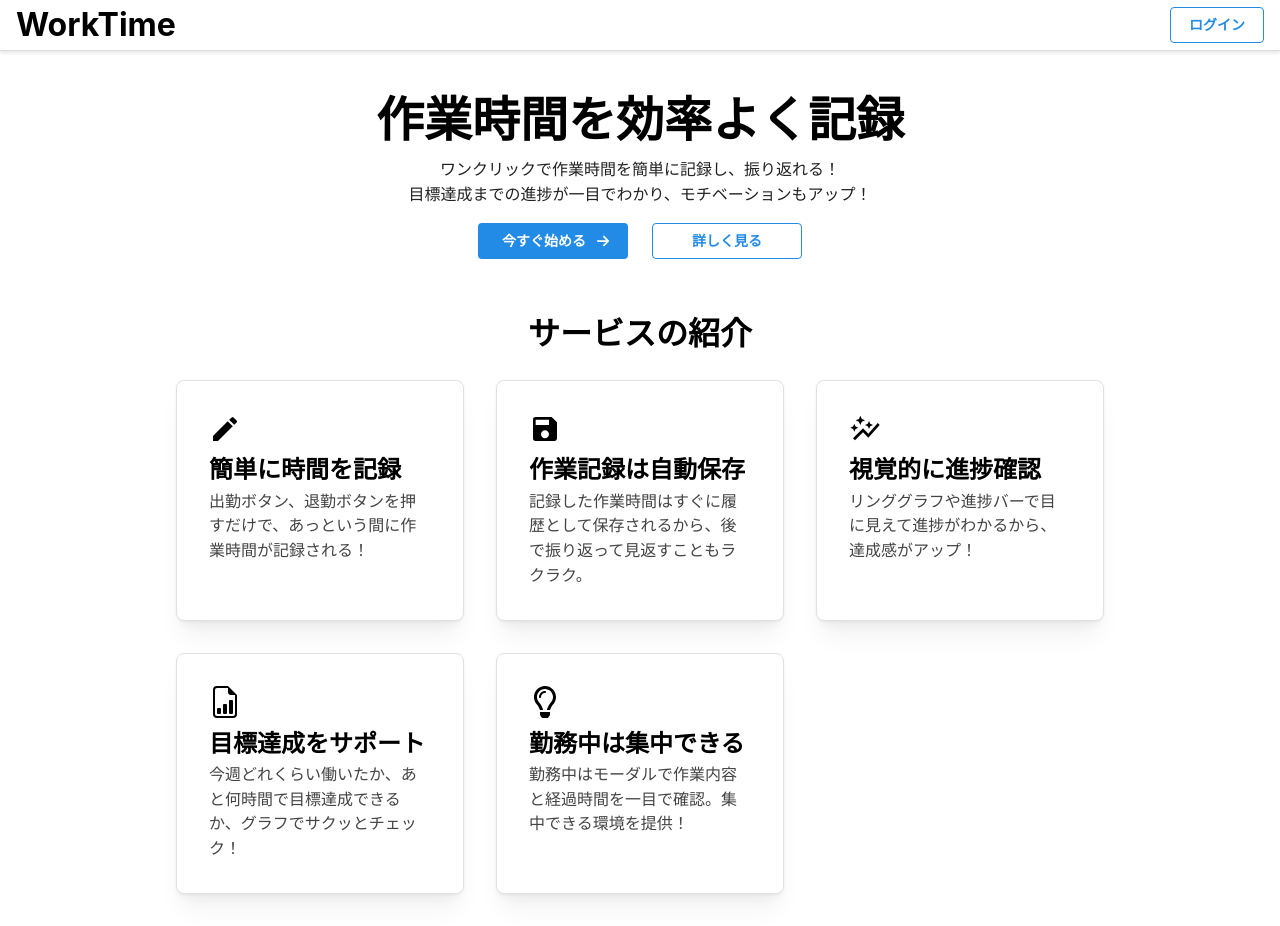
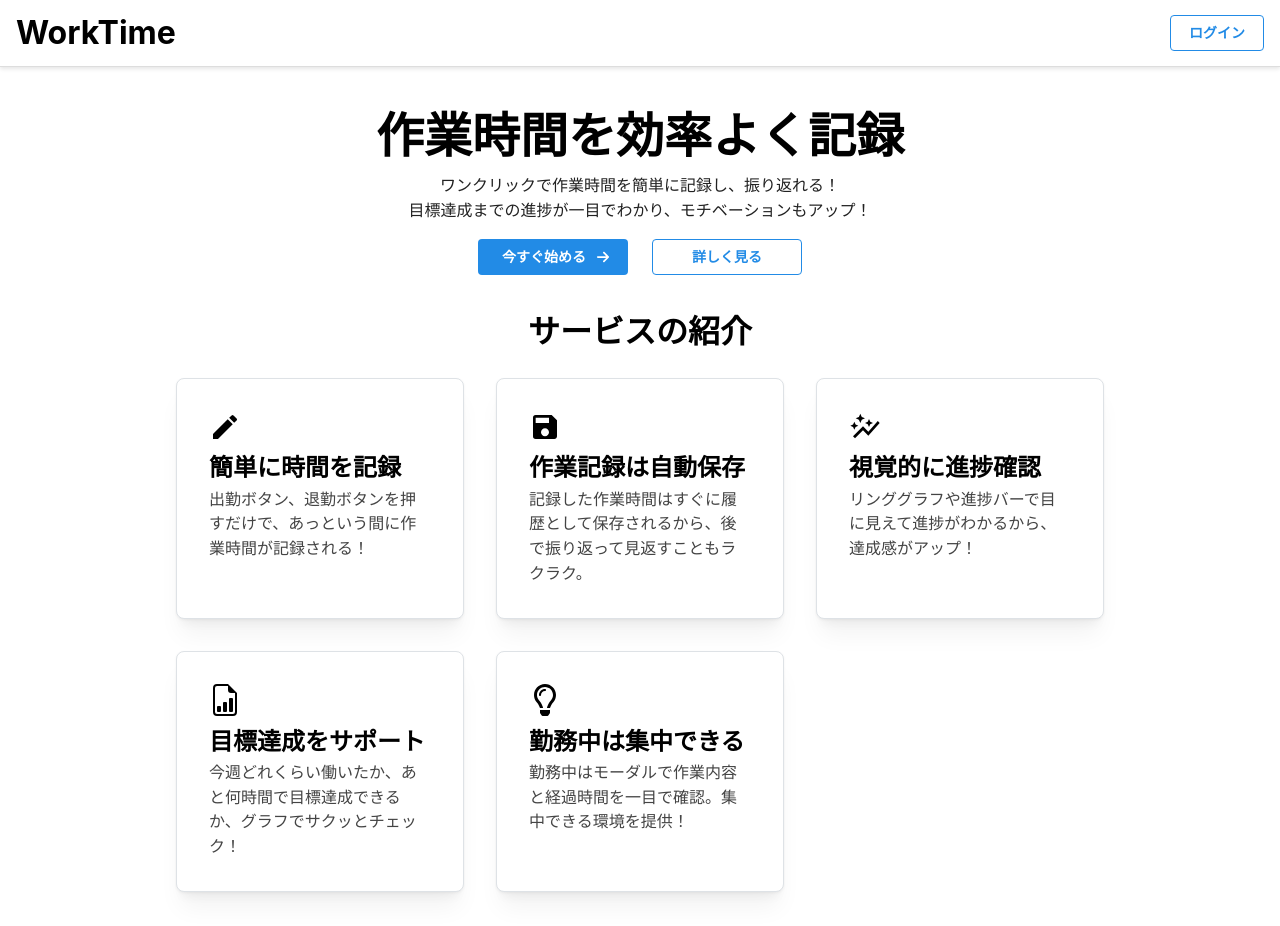
Before and after one commit to mokkun55/work-timer, a React (Vite) app: page / in a window 1280 px wide. Built offline with nearby package versions, Linux system fonts and the light colour scheme; no server answers.

Commit message:
style: adjust padding and margin in root page styles

```diff
--- a/src/pages/Root/index.module.scss
+++ b/src/pages/Root/index.module.scss
@@ -1,5 +1,5 @@
 .header {
-  padding: 0 16px;
+  padding: 8px 16px;
   display: flex;
   align-items: center;
   justify-content: space-between;
@@ -42,7 +42,7 @@
   }
 
   .service {
-    margin-top: 50px;
+    margin-top: 32px;
     text-align: center;
   }
 }
```
